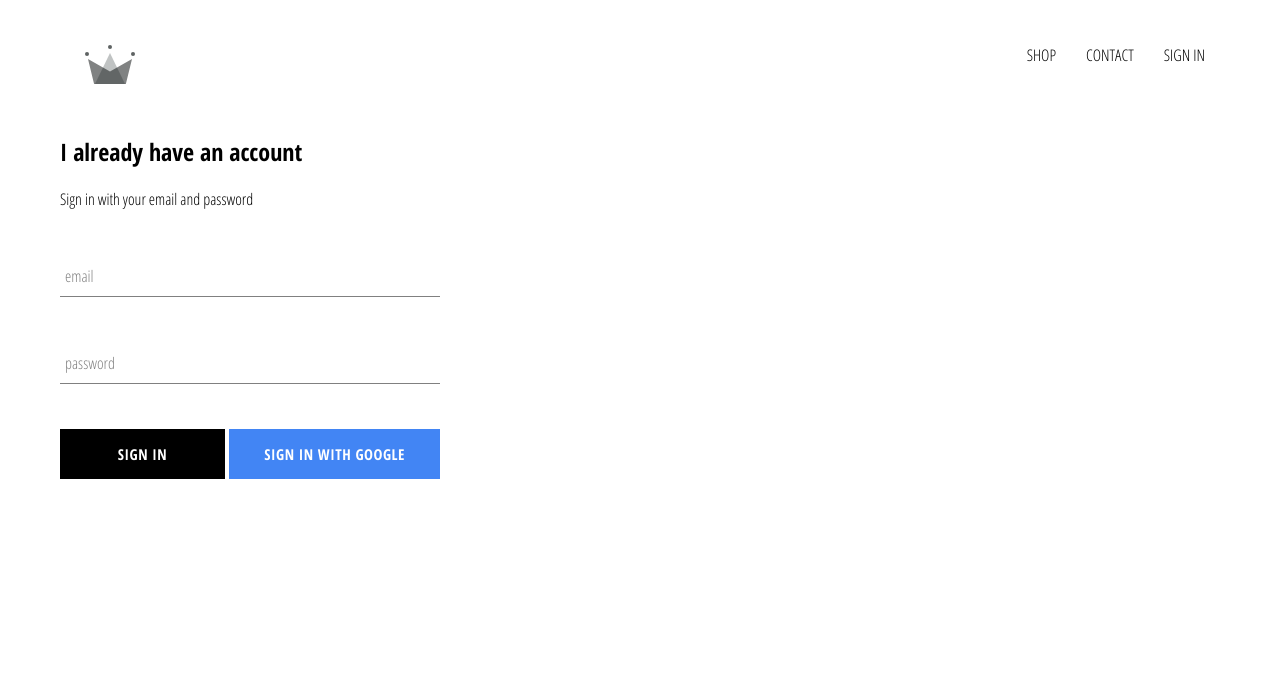
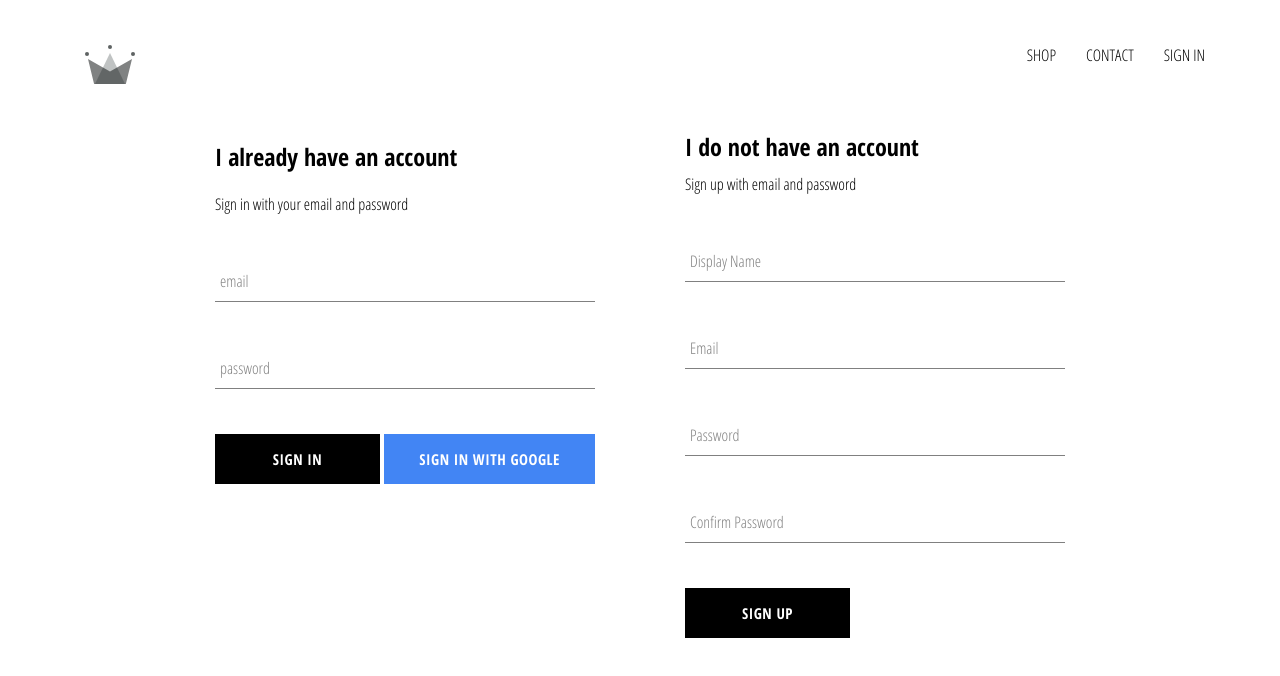
Before and after one commit to bpoupado/CRWNClothing, a React (Create React App) app: page /signin in a window 1280 px wide. Shown: the top 676 px of the page. Built offline with nearby package versions, Linux system fonts and the light colour scheme; no server answers.

Commit message:
implemented firebase utils, included ability to store authenticated users into our firestore database

```diff
--- a/src/App.js
+++ b/src/App.js
@@ -5,7 +5,7 @@
 import ShopPage from './pages/shop/shop.component.jsx';
 import Header from './components/header/header.component.jsx';
 import SignInAndSignUpPage from './pages/sign-in-and-sign-up/sign-in-and-sign-up.component';
-import { auth } from './firebase/firebase.utils';
+import { auth, createUserProfileDocument } from './firebase/firebase.utils';
 import React from 'react';
 
 class App extends React.Component {
@@ -20,11 +20,23 @@
   unsubscribeFromAuth = null;
 
   componentDidMount() {
-    this.unsubscribeFromAuth = auth.onAuthStateChanged(user => {
-      this.setState({ currentUser: user });
+    this.unsubscribeFromAuth = auth.onAuthStateChanged(async userAuth => {
+      if (userAuth) {
+        const userRef = createUserProfileDocument(userAuth);
 
-      console.log(user);
-    })
+        (await userRef).onSnapshot(snapShot => {
+          this.setState({
+            currentUser: {
+              id: snapShot.id,
+              ...snapShot.data()
+            }
+          });
+          console.log(this.state);
+        });
+      } else {
+        this.setState({currentUser: userAuth});
+      }
+    });
   }
 
   componentWillUnmount() {
--- /dev/null
+++ b/src/components/sign-up/sign-up.component.jsx
@@ -0,0 +1,72 @@
+import React from 'react';
+
+import FormInput from '../form-input/form-input.component';
+import CustomButton from '../custom-button/custom-button.component';
+import { auth, createUserProfileDocument } from '../../firebase/firebase.utils';
+
+import './sign-up.styles.scss';
+
+class SignUp extends React.Component {
+    constructor(){
+        super();
+
+        this.state = {
+            displayName: '',
+            email: '',
+            password: '',
+            confirmPassword: ''
+        }
+    }
+
+    handleSubmit = async event => {
+        event.preventDefault();
+
+        const {displayName, email, password, confirmPassword} = this.state;
+
+        if(password !== confirmPassword) {
+            alert("passwords don't match");
+            return;
+        }
+
+        try {
+            const { user } = await auth.createUserWithEmailAndPassword(email, password);
+
+            await createUserProfileDocument(user, {displayName});
+
+            this.setState({
+                displayName: '',
+                email: '',
+                password: '',
+                confirmPassword: ''
+            });
+
+        } catch (error) {
+            console.log(error);
+        }
+    }
+
+    handleChange = event => {
+        const { name, value } = event.target;
+
+        this.setState({[name]: value});
+    }
+
+    render() {
+        const {displayName, email, password, confirmPassword} = this.state;
+        return (
+            <div className='sign-up'>
+                <h2 className='title'>I do not have an account</h2>
+                <span>Sign up with email and password</span>
+                <form className='sign-up-form' onSubmit={this.handleSubmit}>
+                    <FormInput type='text' name='displayName' value={displayName} onChange={this.handleChange} label='Display Name' required />
+                    <FormInput type='email' name='email' value={email} onChange={this.handleChange} label='Email' required />
+                    <FormInput type='password' name='password' value={password} onChange={this.handleChange} label='Password' required />
+                    <FormInput type='password' name='confirmPassword' value={confirmPassword} onChange={this.handleChange} label='Confirm Password' required />
+                    <CustomButton type='submit'>SIGN UP</CustomButton>
+                </form>
+            </div>
+        )
+    }
+}
+
+export default SignUp;
--- /dev/null
+++ b/src/components/sign-up/sign-up.styles.scss
@@ -0,0 +1,9 @@
+.sign-up {
+    display: flex;
+    flex-direction: column;
+    width: 380px;
+
+    .title {
+      margin: 10px 0;
+    }
+  }
--- a/src/firebase/firebase.utils.js
+++ b/src/firebase/firebase.utils.js
@@ -12,6 +12,32 @@
     measurementId: "G-Q54YWL0ZGW"
 };
 
+export const createUserProfileDocument = async (userAuth, additionalData) => {
+    if (!userAuth) return;
+
+    const userRef = firestore.doc(`users/${userAuth.uid}`);
+
+    const snapShot = await userRef.get();
+
+    if(!snapShot.exists) {
+        const { displayName, email } = userAuth;
+        const createdAt = new Date();
+
+        try {
+            await userRef.set({
+                displayName,
+                email,
+                createdAt,
+                ...additionalData
+            })
+        } catch (error) {
+            console.log('error creating user', error.message);
+        }
+    }
+
+    return userRef;
+}
+
 firebase.initializeApp(config);
 
 export const auth = firebase.auth();
--- a/src/pages/sign-in-and-sign-up/sign-in-and-sign-up.component.jsx
+++ b/src/pages/sign-in-and-sign-up/sign-in-and-sign-up.component.jsx
@@ -1,12 +1,14 @@
 import React from 'react';
 
 import SignIn from '../../components/sign-in/sign-in.component';
+import SignUp from '../../components/sign-up/sign-up.component';
 
 import './sign-in-and-sign-up.styles.scss';
 
 const SignInAndSignUpPage = () => (
     <div className='sign-in-and-sign-up'>
         <SignIn />
+        <SignUp />
     </div>
 );
 
--- a/src/pages/sign-in-and-sign-up/sign-in-and-sign-up.styles.scss
+++ b/src/pages/sign-in-and-sign-up/sign-in-and-sign-up.styles.scss
@@ -0,0 +1,6 @@
+.sign-in-and-sign-up {
+    width: 850px;
+    display: flex;
+    justify-content: space-between;
+    margin: 30px auto;
+  }
```
